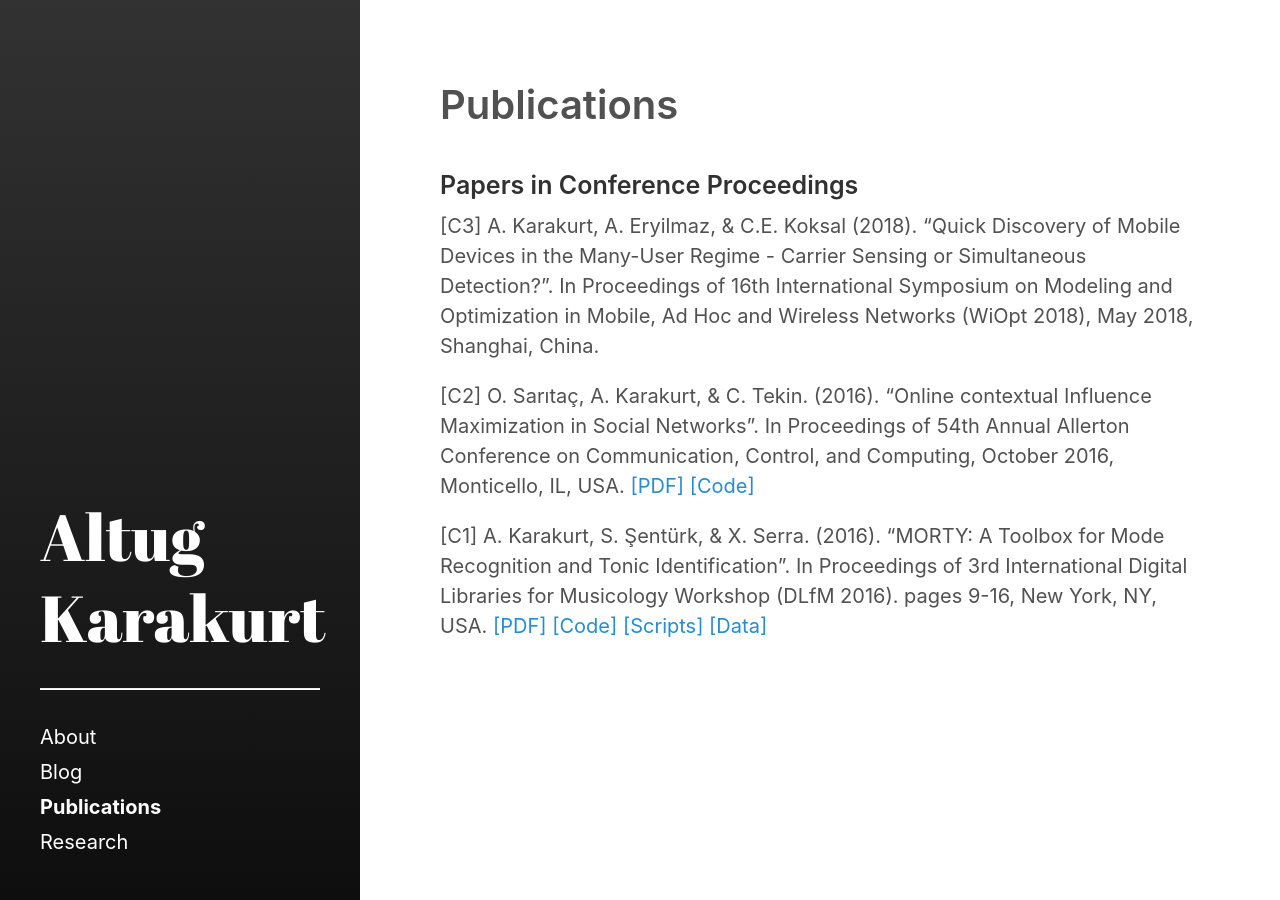
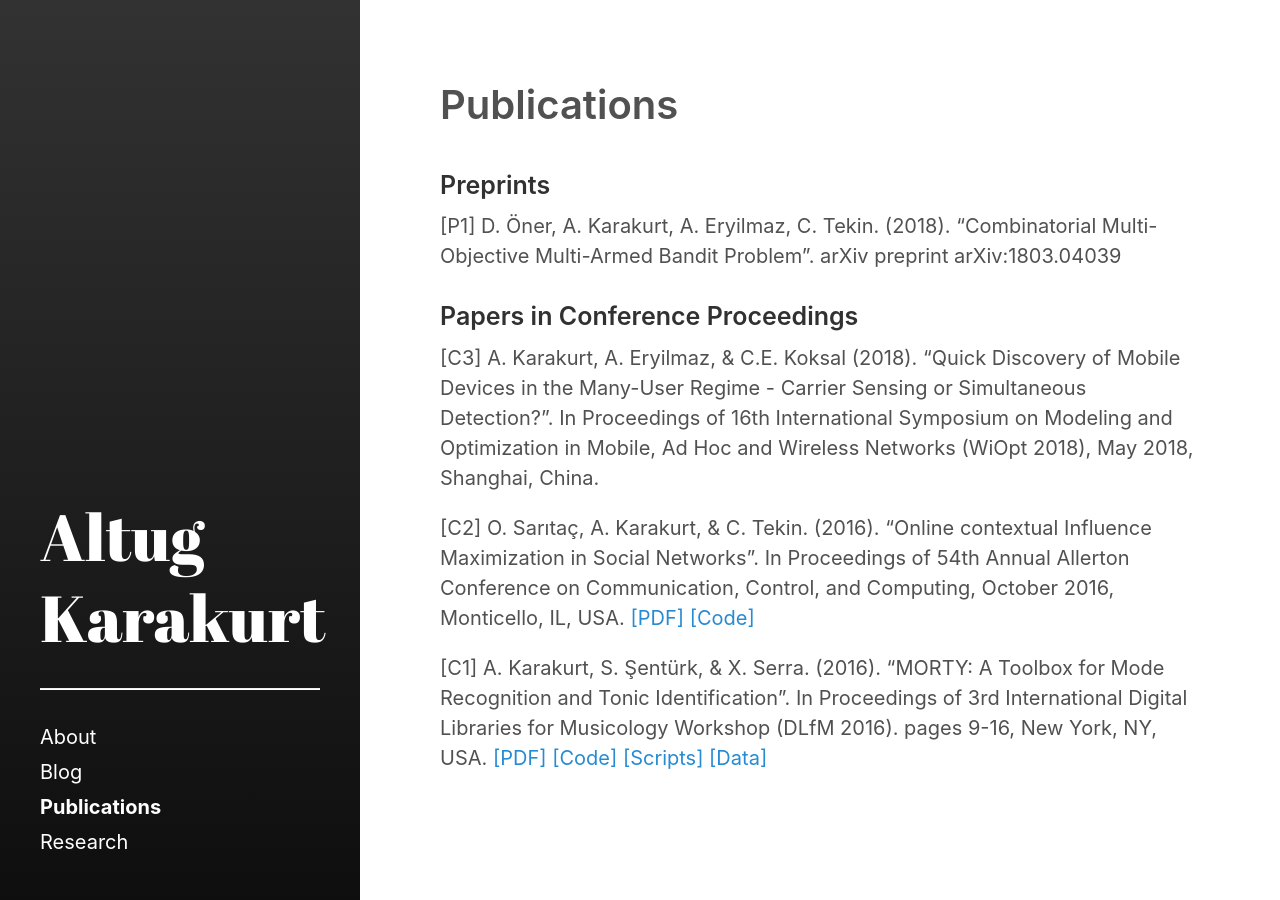
Before and after one commit to altugkarakurt/altugkarakurt.github.io, a Jekyll site: the page built from publications.md, in a window 1280 px wide. Built offline with Jekyll 4.4.1, drawn with Linux system fonts in a browser that asks for light colours.

Commit message:
Added the new preprint to publications

```diff
--- a/publications.md
+++ b/publications.md
@@ -4,6 +4,9 @@ title: Publications
 permalink: /publications/
 sidebar_link: true
 ---
+### Preprints ###
+[P1] D. Öner, A. Karakurt, A. Eryilmaz, C. Tekin. (2018). "Combinatorial Multi-Objective Multi-Armed Bandit Problem". arXiv preprint arXiv:1803.04039
+
 ### Papers in Conference Proceedings ###
 
 [C3] A. Karakurt, A. Eryilmaz, & C.E. Koksal (2018). “Quick Discovery of Mobile Devices in the Many-User Regime - Carrier Sensing or Simultaneous Detection?”. In Proceedings of 16th International Symposium on Modeling and Optimization in Mobile, Ad Hoc and Wireless Networks (WiOpt 2018), May 2018, Shanghai, China.
```
